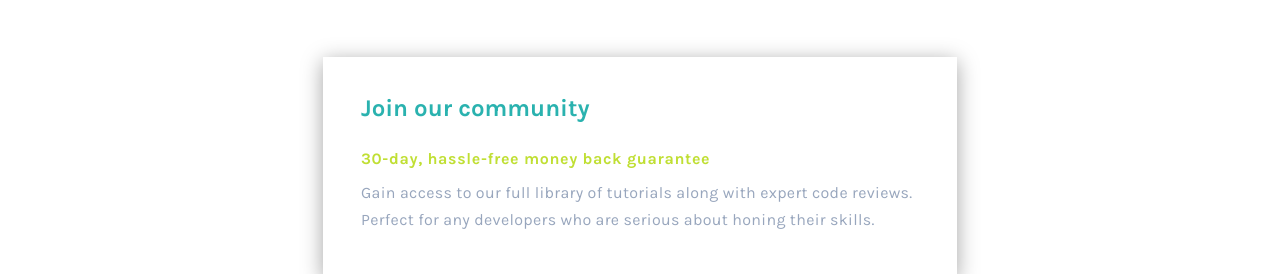
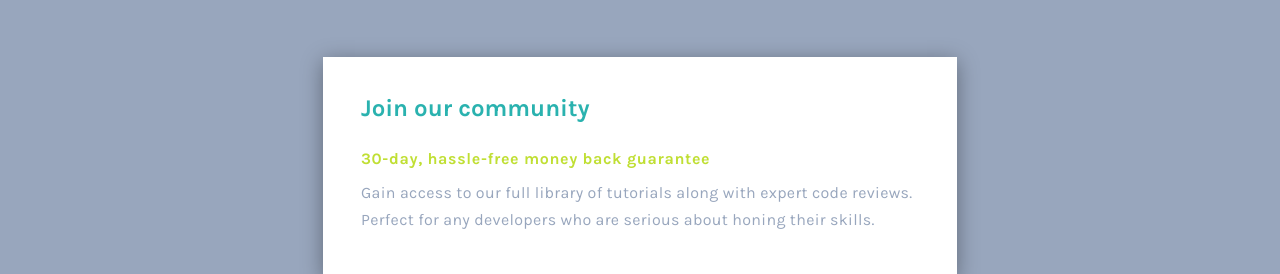
Before and after one commit to Mohamed806H/Single-price-grid-component, a plain HTML site: page index.html in a window 1280 px wide. Shown: the part 143-417 px from the top of the page. Drawn offline with Linux system fonts and the light colour scheme.

Commit message:
Add files via upload

```diff
--- a/css/style.css
+++ b/css/style.css
@@ -3,6 +3,7 @@ section.grid-parent{
   justify-content: center;
   align-items: center;
   flex-direction: column;
+  background-color: var(--GrayishBlue-color);
 
 }
 aside.app__section-topside{
```
